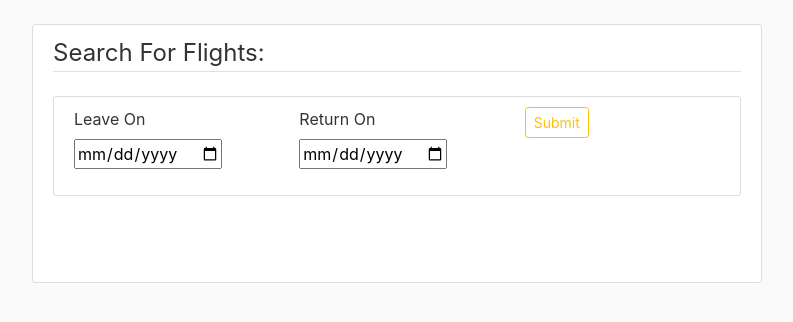
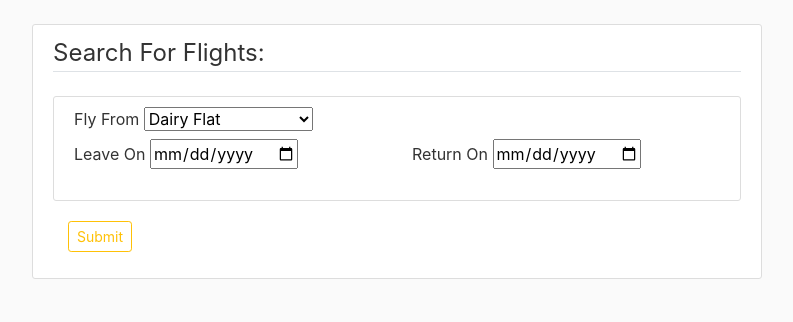
Before and after one commit to HDuCoing/FlightBooking, a Flask app: page /book in a window 1280 px wide. Shown: the part 56-378 px from the top of the page, without its empty margins (53-846 px from the left). Run offline with Flask 2, Linux system fonts and the light colour scheme; some libraries are stand-ins or nearby versions.

Commit message:
updated - table building

```diff
--- a/flaskflights/forms.py
+++ b/flaskflights/forms.py
@@ -1,10 +1,12 @@
 from flask_wtf import FlaskForm
-from wtforms import StringField, PasswordField, SubmitField, BooleanField, DateField
+from wtforms import StringField, PasswordField, SubmitField, BooleanField, DateField, SelectField
 from wtforms.validators import DataRequired, Email, EqualTo, Length
 
 
 # flight select from date field inputs on /book
 class FlightSelect(FlaskForm):
+    locations=["Dairy Flat", "Rotorua", "Sydney", "Tuuta", "Great Barrier Island", "Tekapo"]
+    location = SelectField('Fly From', choices=locations, validators=[DataRequired()])
     leaveOn = DateField('Leave On', format='%Y-%m-%d')
     returnOn = DateField('Return On', format='%Y-%m-%d')
     submit = SubmitField('Submit')
--- a/flaskflights/routes.py
+++ b/flaskflights/routes.py
@@ -20,20 +20,36 @@ def login():
 def register():
     form = RegistrationForm(request.form)
     if request.method == 'POST' and form.validate():
-        user = User(form.username.data, form.email.data,
-                    form.password.data)
+        #fixme TypeError: __init__() takes 1 positional argument but 4 were given
+        user = User(form.username.data, form.email.data, form.password.data)
         db.session.add(user)
         flash('Thanks for registering with AirDuCoing!')
         return redirect(url_for('login'))
     return render_template('register.html', form=form)
 
+#todo make search work
 @app.route('/book', methods=['GET', 'POST'])
 def book():
     form = FlightSelect(request.form)
+    # If user submits dates - take to listing of available flights in date range
     if request.method == 'POST':
-        leave = RegistrationForm(form.leaveOn.data)
-        return_on = RegistrationForm(form.returnOn.data)
-        dayLeave = leave
+        # specific date
+        leave = form.leaveOn.data
+        return_on = form.returnOn.data
+        location = form.location.data
 
-        return redirect(url_for('flight_info'))
+        # day of week - monday is 0 - sunday is 6
+        dayLeave = leave.weekday()
+        dayReturn = return_on.weekday()
+
+        if dayLeave == 0: # if monday
+            #if flyFrom == 'Dairy Flat':
+            flights_available = [
+                '8:00 A.M. Dairy Flat to Rotorua',
+                '12 P.M. Rotorua to Dairy Flat',
+            ]
+
+        print("Location: " + location)
+        print("Leave: " + str(dayLeave) + " Return: " + str(dayReturn))
+        return render_template('flight_info.html')
     return render_template('book.html', form=form)
--- a/flaskflights/templates/book.html
+++ b/flaskflights/templates/book.html
@@ -6,6 +6,10 @@
         <fieldset class="form-group">
             <legend class="border-bottom mb-4">Search For Flights:</legend>
             <div class="content-section">
+<!-- Location search -->
+            {{ form.location.label(class="form-control-label") }}
+            {{ form.location (class="SelectField") }}
+<!-- Date entry and submit button -->
                 <div class="form-group">
                         <div class="row">
                         <div class="col-sm">
@@ -16,25 +20,12 @@
                             {{ form.returnOn.label(class="form-control-label") }}
                             {{ form.returnOn (class= "DateTimeField") }}
                         </div>
+                        </div>
+                        </div>
+                    </div>
                 <div class="col-sm">
                     {{ form.submit (class="btn btn-outline-warning btn-sm") }}
                 </div>
-                          </div>
-                        </div>
-                    </div>
-
-                <!-- choose flight times leave/return -->
-                <div class="form-group">
-                    <div class="btn-group btn-group-toggle" data-toggle="buttons">
-                        <div class="leave">
-
-                        </div>
-                        <div class="return">
-
-                        </div>
-                    </div>
-                </div>
-
             </fieldset>
         </form>
     </div>
```
Lines whose indentation alone changed are shown as unchanged.
